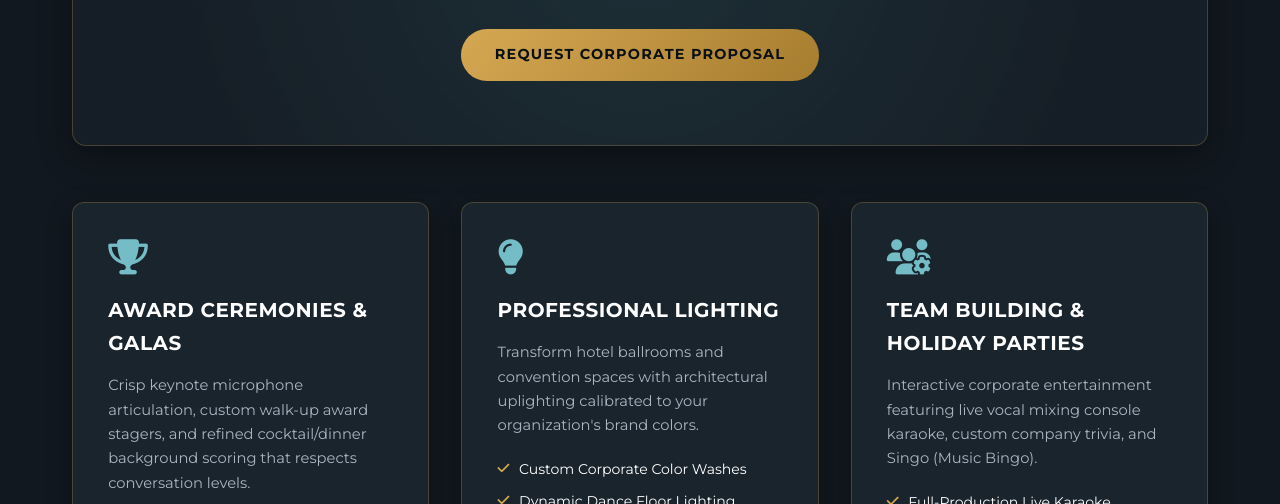
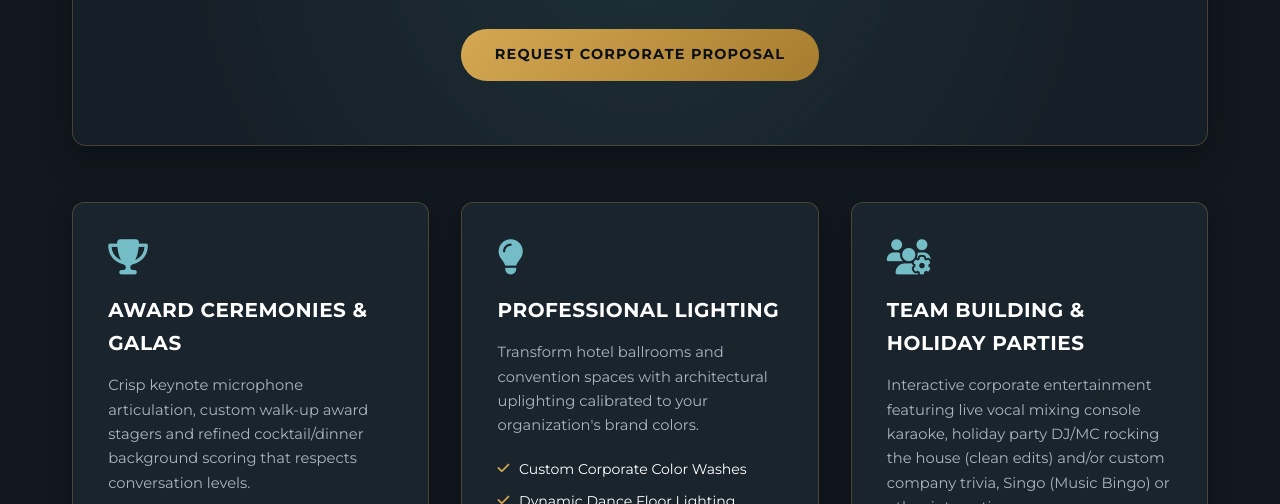
Before and after one commit to richlomeli239/coastalparadiseevents, a website: page corporate.html in a window 1280 px wide. Shown: the part 448-952 px from the top of the page. Drawn offline with Linux system fonts and the light colour scheme.

Commit message:
Update corporate.html

```diff
--- a/corporate.html
+++ b/corporate.html
@@ -80,7 +80,7 @@
       <div class="card">
         <i class="fa-solid fa-trophy card-icon"></i>
         <h3>Award Ceremonies & Galas</h3>
-        <p>Crisp keynote microphone articulation, custom walk-up award stagers, and refined cocktail/dinner background scoring that respects conversation levels.</p>
+        <p>Crisp keynote microphone articulation, custom walk-up award stagers and refined cocktail/dinner background scoring that respects conversation levels.</p>
         <ul>
           <li><i class="fa-solid fa-check"></i> Podium & Wireless Handheld Mics</li>
           <li><i class="fa-solid fa-check"></i> Timed Walk-Up Stager Cues</li>
@@ -102,7 +102,7 @@
       <div class="card">
         <i class="fa-solid fa-users-gear card-icon"></i>
         <h3>Team Building & Holiday Parties</h3>
-        <p>Interactive corporate entertainment featuring live vocal mixing console karaoke, custom company trivia, and Singo (Music Bingo).</p>
+        <p>Interactive corporate entertainment featuring live vocal mixing console karaoke, holiday party DJ/MC rocking the house (clean edits) and/or custom company trivia, Singo (Music Bingo) or other interactive games.</p>
         <ul>
           <li><i class="fa-solid fa-check"></i> Full-Production Live Karaoke</li>
           <li><i class="fa-solid fa-check"></i> Custom Branded Trivia Rounds</li>
```
